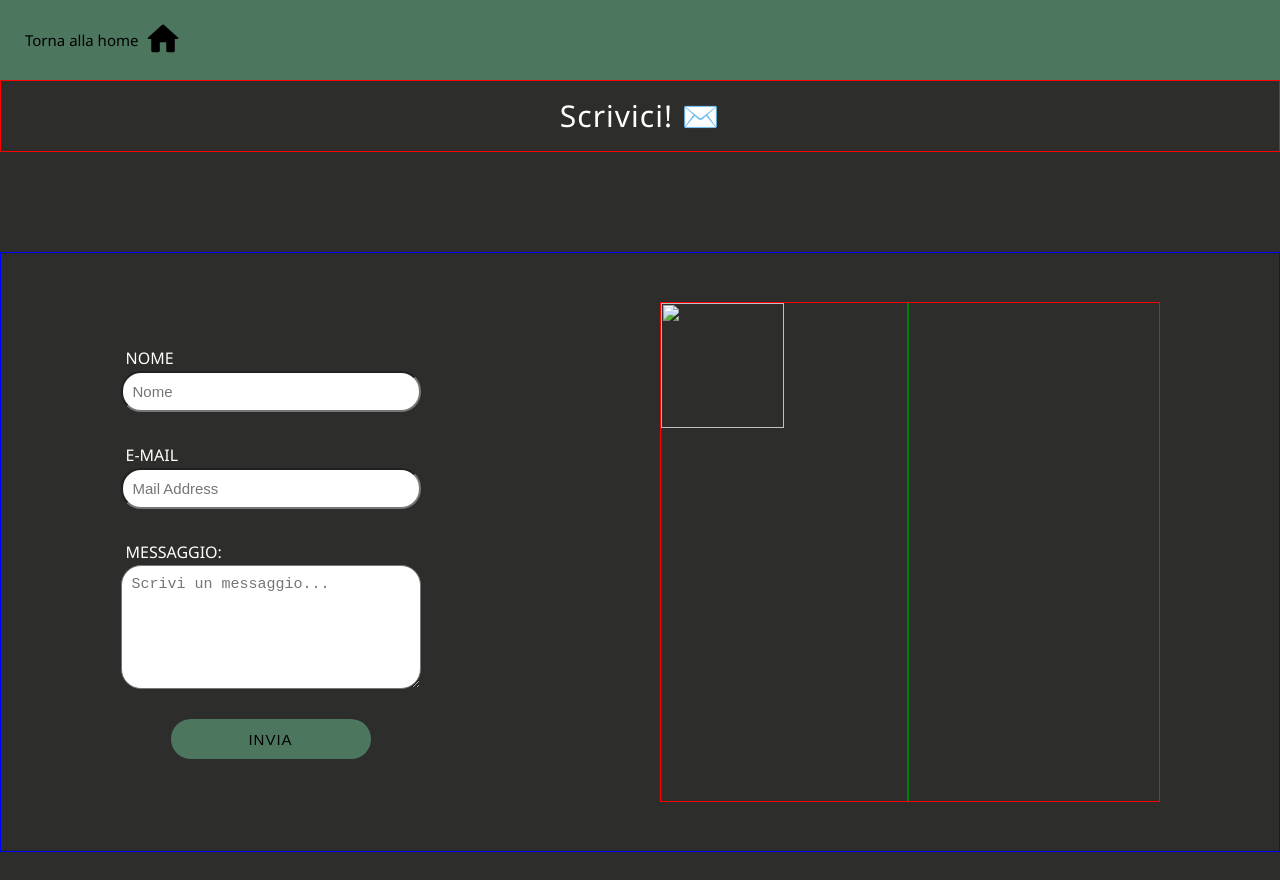
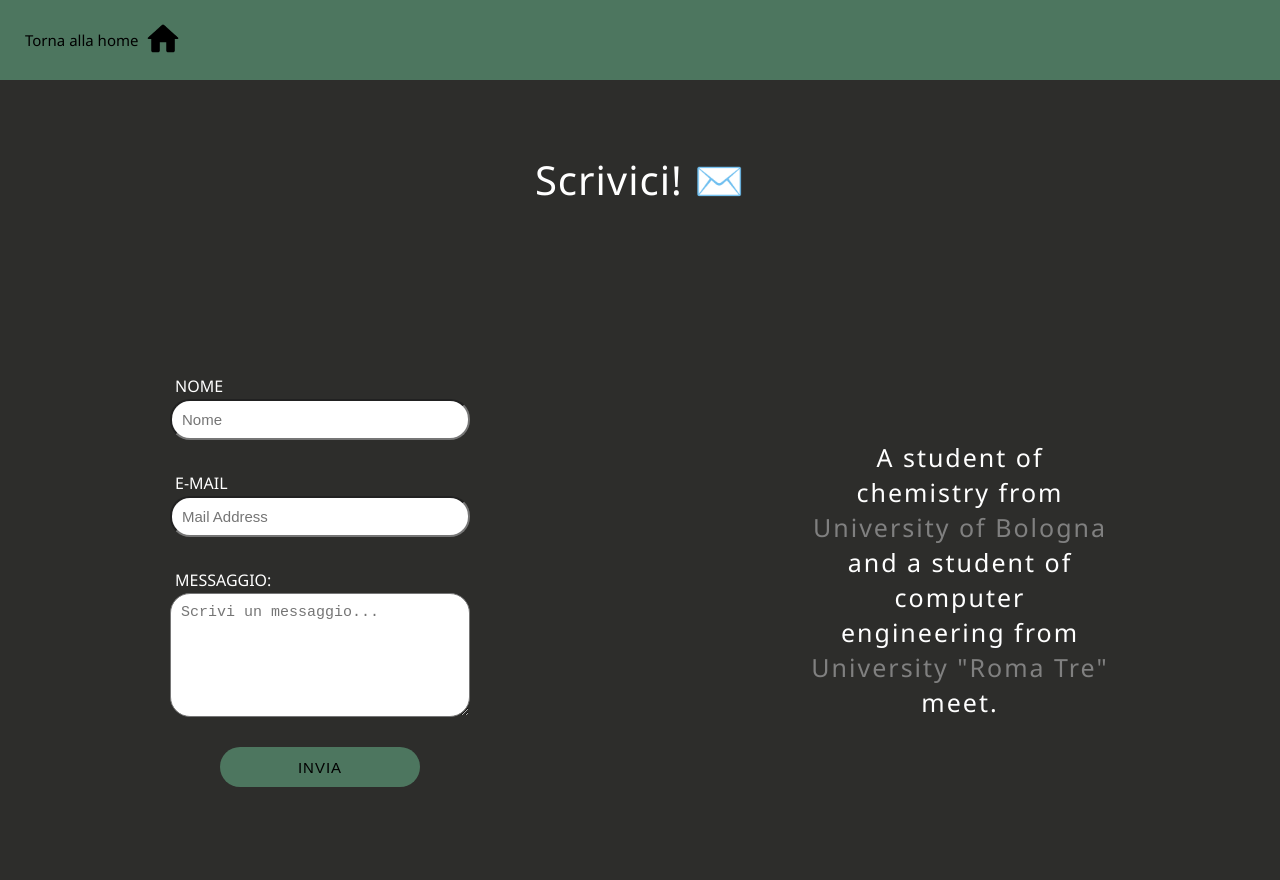
Before and after one commit to razihel96/benzeno, a plain HTML site: page indexform.html in a window 1280 px wide. Before the commit the page ends 852 px from the top, so only its background shows below. Drawn offline with nearby package versions, Linux system fonts and the light colour scheme.

Commit message:
add caption in form

```diff
--- a/indexform.html
+++ b/indexform.html
@@ -48,12 +48,11 @@
     </form>
 
 <!--SEZIONE CHE CONTERRÀ L'ABOUT US-->
-    <div class="contenitore_foto">
-      <img class="avatar" src="" alt="">
+    <div class="contenitore_caption">
 
-      <div id="caption">
-        <p></p>
-      </div>
+        <p>A student of chemistry from <span>University of Bologna</span> and
+           a student of computer engineering from <span>University "Roma Tre"</span> meet.</p>
+
     </div>
 
 
--- a/style.css
+++ b/style.css
@@ -453,13 +453,11 @@ h2 {
 }
 
 
+.scrivici {
+  /*border: 1px solid red;*/
 
-
-.scrivici {
-  border: 1px solid red;
-
-  font-size: 30px;
-  margin-bottom: 30px;
+  font-size: 40px;
+  margin-top: 60px;
   color: white;
   letter-spacing: 1px;
   padding: 20px;
@@ -470,7 +468,7 @@ h2 {
 
 
 .form {
-  border: 1px solid blue;
+  /*border: 1px solid blue;*/
 
   display: flex;
   width: 100%;
@@ -478,8 +476,7 @@ h2 {
   height: 600px;
   justify-content: space-around;
   align-items: center;
-  margin-top: 100px;
-
+  margin-top: 60px;
 }
 
 .form__list {
@@ -490,7 +487,6 @@ h2 {
   display: flex;
   flex-direction: column;
   margin: auto;
-
 }
 
 .form__list .button {
@@ -534,27 +530,28 @@ h2 {
   width: 300px;
 }
 
-.contenitore_foto {
-  border: 1px solid red;
-  width: 500px;
+.contenitore_caption {
+  /*border: 1px solid red;*/
+
+  font-size: 25px;
+  color: white;
+  text-align: center;
+  line-height: 35px;
+  letter-spacing: 2px;
+  width: 300px;
   height: 500px;
   display: flex;
+  align-items: center;
 }
 
-.avatar {
-  width: 50%;
-  height: 50%;
+.contenitore_caption span {
+  color: grey;
 }
 
 
-#caption {
-  border: 1px solid green;
-  display: flex;
-  align-items: flex-end;
-  font-size: 20px;
-  color: white;
-  margin-right: 250px;
-}
+
+
+
 
 
 
```
Also changed, not shown: 1 other file.
